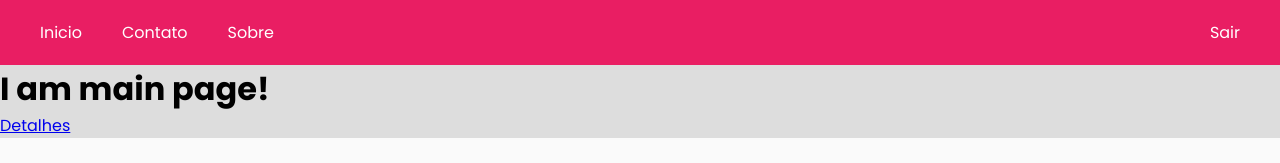
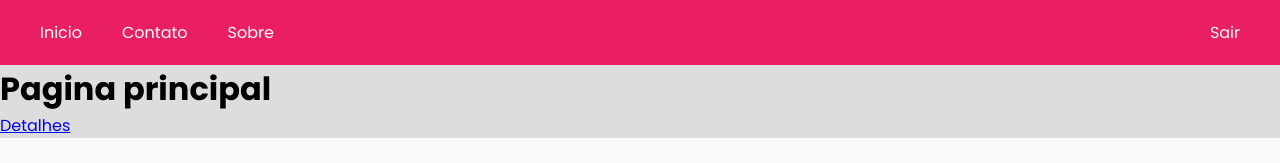
Before and after one commit to gabrieldasilvadev/product-manager, a React (Vite) app: page / in a window 1280 px wide. Shown: the top 163 px of the page. Built offline with nearby package versions, Linux system fonts and the light colour scheme.

Commit message:
Update index.jsx

```diff
--- a/src/pages/Main/index.jsx
+++ b/src/pages/Main/index.jsx
@@ -6,7 +6,7 @@ export default class Main extends React.Component {
   render() {
     return (
       <div className="main">
-        <h1>I am main page!</h1>
+        <h1>Pagina principal</h1>
         <Link to="/detalhes">Detalhes</Link>
       </div>
     );
```
